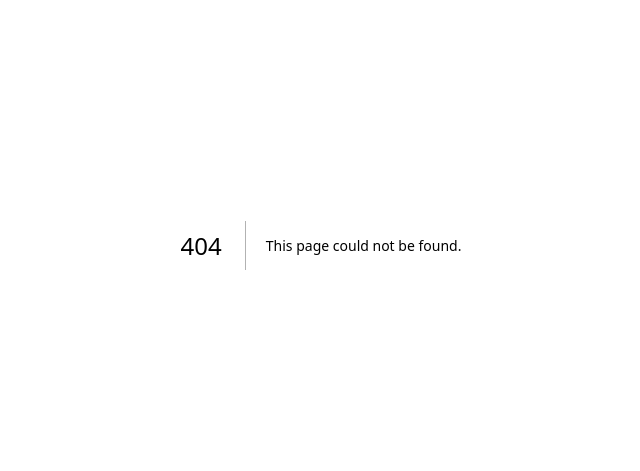
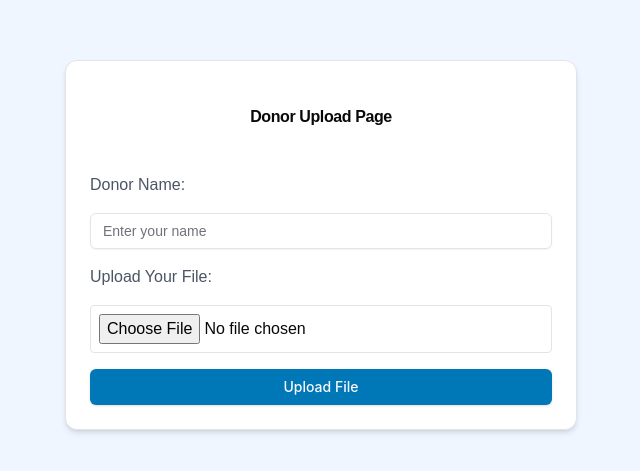
Before and after one commit to LemonLim18/care4poverty, a Next.js app: page /education/donor in a window 1280 px wide. Before the commit this address had no page. Shown: the part 155-626 px from the top of the page, without its empty margins (319-959 px from the left). Built offline with nearby package versions, Linux system fonts and the light colour scheme.

Commit message:
update the donor page

```diff
--- /dev/null
+++ b/app/education/donor/page.tsx
@@ -0,0 +1,117 @@
+"use client";
+import { useState } from "react";
+import { Button } from "@/components/ui/button";
+import { Card, CardContent, CardTitle } from "@/components/ui/card";
+import { Input } from "@/components/ui/input";
+import { toast, ToastContainer } from "react-toastify";
+import "react-toastify/dist/ReactToastify.css";
+
+// File Upload Component for Donors
+const DonorPage = () => {
+  const [donorName, setDonorName] = useState<string>(""); // Name state
+  const [file, setFile] = useState<File | null>(null); // File state
+  const [uploadStatus, setUploadStatus] = useState<string>(""); // Status messages
+  const [loading, setLoading] = useState<boolean>(false); // Loading indicator
+
+  // Handle File Change
+  const handleFileChange = (event: React.ChangeEvent<HTMLInputElement>) => {
+    if (event.target.files && event.target.files[0]) {
+      setFile(event.target.files[0]); // Update file state
+      setUploadStatus(""); // Reset status
+    }
+  };
+
+  // Simulated File Upload Handler
+  const handleFileUpload = async () => {
+    if (!file || donorName.trim() === "") {
+      toast.error("Please enter your name and select a file.");
+      return;
+    }
+
+    setLoading(true);
+    setUploadStatus("Uploading...");
+
+    // Simulated API call for uploading
+    try {
+      const formData = new FormData();
+      formData.append("file", file);
+      formData.append("donorName", donorName);
+
+      // Mock API call (replace with your actual upload logic)
+      await new Promise((resolve) => setTimeout(resolve, 2000));
+
+      setUploadStatus("File uploaded successfully!");
+      toast.success("File uploaded successfully!");
+    } catch (error) {
+      setUploadStatus("Failed to upload file. Try again.");
+      toast.error("Failed to upload file. Please try again.");
+    } finally {
+      setLoading(false);
+      setFile(null); // Reset file input
+    }
+  };
+
+  return (
+    <div className="flex items-center justify-center bg-blue-50 min-h-screen">
+      <Card className="max-w-lg w-full shadow-md">
+        <CardContent className="p-6 space-y-6">
+          <CardTitle className="text-center mb-4">Donor Upload Page</CardTitle>
+
+          <div className="space-y-4">
+            {/* Donor Name Input */}
+            <label htmlFor="donorName" className="block text-gray-600">
+              Donor Name:
+            </label>
+            <Input
+              id="donorName"
+              type="text"
+              placeholder="Enter your name"
+              value={donorName}
+              onChange={(e) => setDonorName(e.target.value)}
+              required
+            />
+
+            {/* File Upload */}
+            <label htmlFor="fileInput" className="block text-gray-600">
+              Upload Your File:
+            </label>
+            <input
+              id="fileInput"
+              type="file"
+              accept=".jpg, .png, .pdf"
+              onChange={handleFileChange}
+              className="w-full border p-2 rounded"
+            />
+
+            {/* Upload Button */}
+            <Button
+              onClick={handleFileUpload}
+              className="w-full bg-[#0077B6] hover:bg-[#00689F] font-inter"
+              disabled={loading}
+            >
+              {loading ? "Uploading..." : "Upload File"}
+            </Button>
+          </div>
+
+          {/* Display Status */}
+          {uploadStatus && (
+            <p
+              className={`text-center ${
+                uploadStatus.includes("successfully")
+                  ? "text-green-500"
+                  : "text-red-500"
+              }`}
+            >
+              {uploadStatus}
+            </p>
+          )}
+        </CardContent>
+      </Card>
+
+      {/* Notification Container */}
+      <ToastContainer />
+    </div>
+  );
+};
+
+export default DonorPage;
--- /dev/null
+++ b/app/education/learner/page.tsx
@@ -0,0 +1,13 @@
+import { useState } from "react";
+
+const LearnerPage = () => {
+
+    const [learner, setLearner] = useState('')
+    return (
+        <div>
+            <h1>Learner Page</h1>
+        </div>
+    );
+};
+
+export default LearnerPage;
--- a/components/dashboard/sideBar.tsx
+++ b/components/dashboard/sideBar.tsx
@@ -142,6 +142,16 @@ const SideBarComponent: React.FC<SideBarProps> = ({
                             </div>
                             <ChevronRight size={18} />
                         </button>
+                        <button
+                            onClick={() => navigateToPage('/Education')}
+                            className="flex items-center justify-between w-full p-2 text-white hover:bg-[#038BD4] rounded-lg"
+                        >
+                            <div className="flex items-center gap-2">
+                                <Calendar size={18} />
+                                <span className="font-roboto text-sm">Event</span>
+                            </div>
+                            <ChevronRight size={18} />
+                        </button>
                     </SidebarGroup>
                 </SidebarContent>
                 <SidebarFooter className="bg-[#0077B6] p-4">
```
